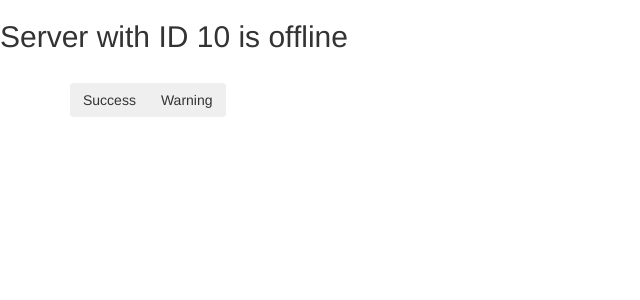
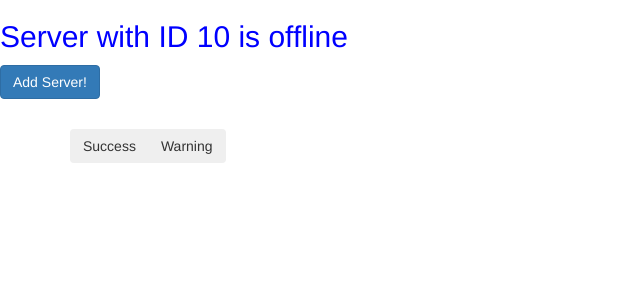
Before and after one commit to razcrisan/Angular-Practice, an Angular app: page / in a window 1280 px wide. Shown: the top 300 px of the page, without its empty margins (0-640 px from the left). Built offline with nearby package versions, Linux system fonts and the light colour scheme.

Commit message:
fixed bug where allowNewServer constructor wouldn't work

```diff
--- a/src/app/app.component.css
+++ b/src/app/app.component.css
@@ -1,3 +1,8 @@
 h3 {
   color:darkblue;
 }
+
+h2 {
+  color:blue;
+  border-bottom-color:burlywood;
+}
--- a/src/app/app.component.html
+++ b/src/app/app.component.html
@@ -1,4 +1,5 @@
-<h2><app-server></app-server></h2>
+<h2><app-servers></app-servers></h2>
+
 <div class="container">
   <div class="row">
     <div class="col-xs-12">
--- a/src/app/server/server.component.html
+++ b/src/app/server/server.component.html
@@ -1 +1 @@
-<p>{{ 'Server' }} with ID {{ serverID }} is {{ serverStatus }}</p>
+<p>{{ 'Server' }} with ID {{ serverID }} is {{ getServerStatus() }}</p>
--- a/src/app/server/server.component.ts
+++ b/src/app/server/server.component.ts
@@ -8,4 +8,9 @@
 export class ServerComponent {
   serverID: number = 10;
   serverStatus: string = 'offline';
+
+
+    getServerStatus() {
+      return this.serverStatus;
+  }
 }
--- /dev/null
+++ b/src/app/servers/servers.component.html
@@ -0,0 +1,5 @@
+<app-server></app-server>
+<button class="btn btn-primary"
+        [disabled]="!allowNewServer">
+  Add Server!
+</button>
--- a/src/app/servers/servers.component.ts
+++ b/src/app/servers/servers.component.ts
@@ -3,14 +3,20 @@
 @Component({
   //selector: '[app-servers]',
   selector: 'app-servers',
-  template: `
-  <app-server></app-server>
-  <app-server></app-server>`,
+  //template: `
+  //<app-server></app-server>
+  //<app-server></app-server>`,
+  templateUrl: `./servers.component.html`,
   styleUrls: ['./servers.component.css']
 })
 export class ServersComponent implements OnInit {
+  allowNewServer = false;
 
-  constructor() { }
+  constructor() {
+    setTimeout(() => {
+      this.allowNewServer = true;
+    }, 2000);
+  }
 
   ngOnInit() {
   }
```
